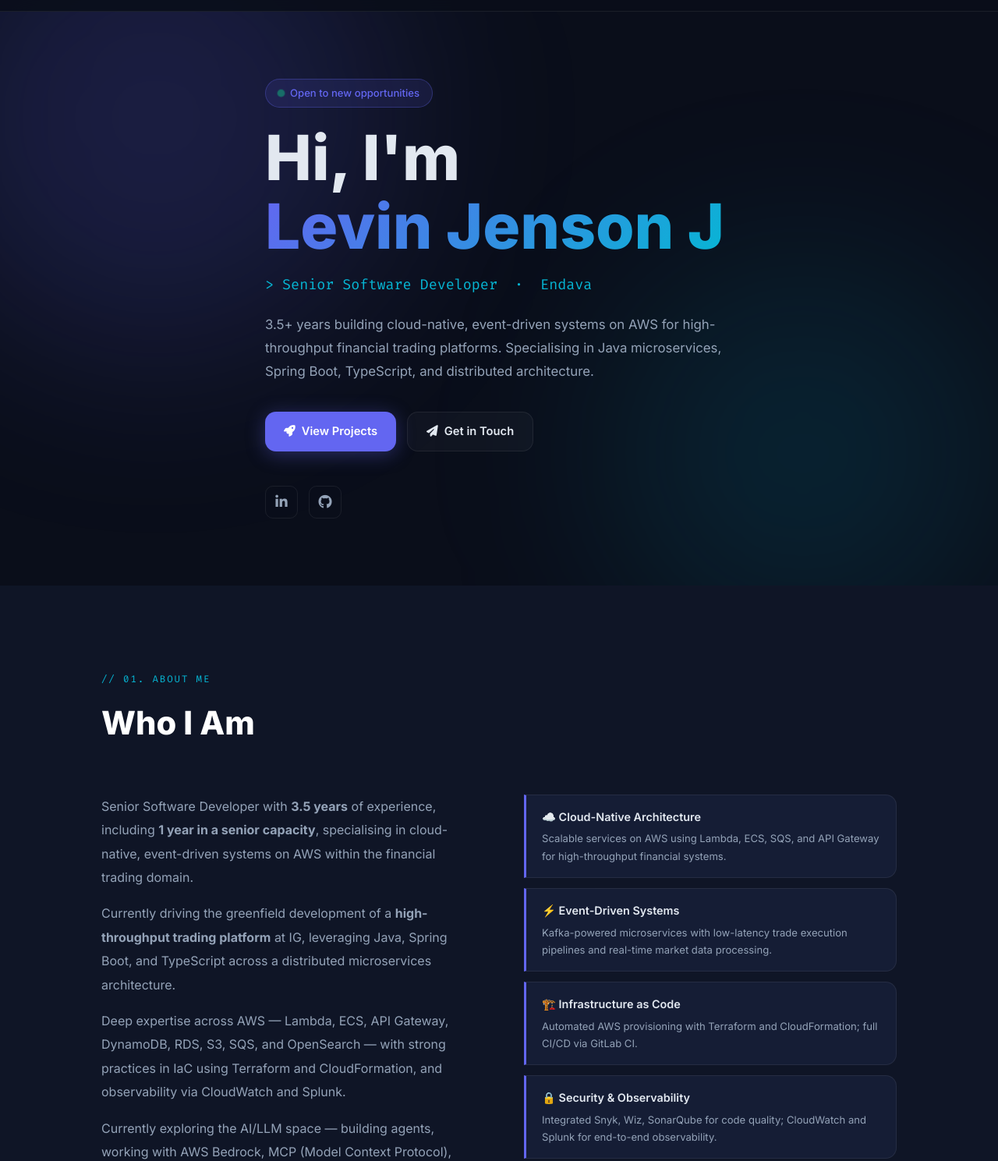
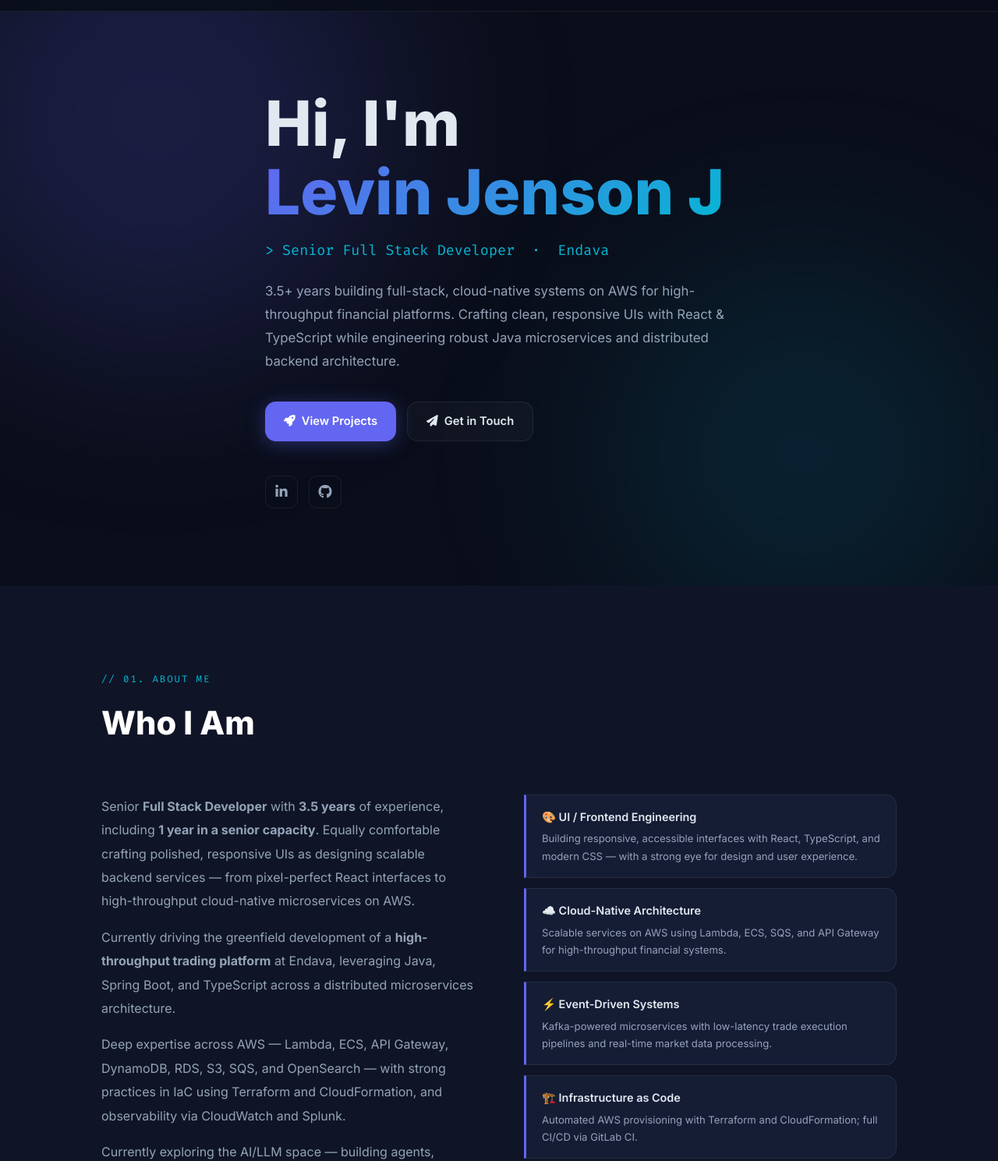
Before and after one commit to LevinJenson/portfolio, a plain HTML site: page index.html in a window 1280 px wide. Shown: the part 49-1538 px from the top of the page at 78% size. Drawn offline with nearby package versions, Linux system fonts and the light colour scheme.

Commit message:
Change title to Senior Full Stack Developer
Updated title and role description to reflect current position as a Senior Full Stack Developer. Enhanced the overview of skills and experience in the hero section.

```diff
--- a/index.html
+++ b/index.html
@@ -3,7 +3,7 @@
 <head>
   <meta charset="UTF-8" />
   <meta name="viewport" content="width=device-width, initial-scale=1.0" />
-  <title>Levin Jenson J — Senior Software Developer</title>
+  <title>Levin Jenson J — Senior Full Stack Developer</title>
 
   <!-- Fonts -->
   <link rel="preconnect" href="https://fonts.googleapis.com" />
@@ -58,18 +58,14 @@
     <div class="hero-glow glow-1"></div>
     <div class="hero-glow glow-2"></div>
     <div class="container">
-      <div class="hero-badge">
-        <span class="dot"></span>
-        Open to new opportunities
-      </div>
       <h1 class="hero-name">
         Hi, I'm<br /><span class="highlight">Levin Jenson J</span>
       </h1>
-      <p class="hero-title">&gt;&nbsp;Senior Software Developer &nbsp;·&nbsp; Endava</p>
+      <p class="hero-title">&gt;&nbsp;Senior Full Stack Developer &nbsp;·&nbsp; Endava</p>
       <p class="hero-desc">
-        3.5+ years building cloud-native, event-driven systems on AWS for high-throughput
-        financial trading platforms. Specialising in Java microservices, Spring Boot, TypeScript,
-        and distributed architecture.
+        3.5+ years building full-stack, cloud-native systems on AWS for high-throughput financial
+        platforms. Crafting clean, responsive UIs with React &amp; TypeScript while engineering
+        robust Java microservices and distributed backend architecture.
       </p>
       <div class="hero-btns">
         <a href="#projects" class="btn btn-primary"><i class="fa-solid fa-rocket"></i>View Projects</a>
@@ -94,12 +90,13 @@
       <div class="about-grid">
 
         <div class="about-text fade-up">
-          <p>Senior Software Developer with <strong>3.5 years</strong> of experience, including
-          <strong>1 year in a senior capacity</strong>, specialising in cloud-native, event-driven
-          systems on AWS within the financial trading domain.</p>
+          <p>Senior <strong>Full Stack Developer</strong> with <strong>3.5 years</strong> of experience,
+          including <strong>1 year in a senior capacity</strong>. Equally comfortable crafting
+          polished, responsive UIs as designing scalable backend services — from pixel-perfect
+          React interfaces to high-throughput cloud-native microservices on AWS.</p>
           <p>Currently driving the greenfield development of a <strong>high-throughput trading
-          platform</strong> at IG, leveraging Java, Spring Boot, and TypeScript across a distributed
-          microservices architecture.</p>
+          platform</strong> at Endava, leveraging Java, Spring Boot, and TypeScript across a
+          distributed microservices architecture.</p>
           <p>Deep expertise across AWS — Lambda, ECS, API Gateway, DynamoDB, RDS, S3, SQS, and
           OpenSearch — with strong practices in IaC using Terraform and CloudFormation, and
           observability via CloudWatch and Splunk.</p>
@@ -123,6 +120,10 @@
         </div>
 
         <div class="about-highlights fade-up">
+          <div class="highlight-card">
+            <h4>🎨 UI / Frontend Engineering</h4>
+            <p>Building responsive, accessible interfaces with React, TypeScript, and modern CSS — with a strong eye for design and user experience.</p>
+          </div>
           <div class="highlight-card">
             <h4>☁️ Cloud-Native Architecture</h4>
             <p>Scalable services on AWS using Lambda, ECS, SQS, and API Gateway for high-throughput financial systems.</p>
@@ -228,24 +229,24 @@
       <h2 class="section-title">Skills &amp; Technologies</h2>
       <div class="skills-grid">
 
-        <div class="skill-category fade-up">
-          <h3>Languages</h3>
+<div class="skill-category fade-up">
+          <h3>Frontend</h3>
           <div class="skill-icons">
-            <div class="skill-chip"><i class="devicon-java-plain i-java"></i>Java</div>
+            <div class="skill-chip"><i class="devicon-react-original i-react"></i>ReactJS</div>
             <div class="skill-chip"><i class="devicon-typescript-plain i-ts"></i>TypeScript</div>
             <div class="skill-chip"><i class="devicon-javascript-plain i-js"></i>JavaScript</div>
             <div class="skill-chip"><i class="devicon-html5-plain i-html5"></i>HTML5</div>
             <div class="skill-chip"><i class="devicon-css3-plain i-css3"></i>CSS3</div>
+            <div class="skill-chip"><i class="devicon-graphql-plain i-graphql"></i>GraphQL</div>
           </div>
         </div>
 
         <div class="skill-category fade-up">
-          <h3>Frameworks &amp; Libraries</h3>
+          <h3>Backend</h3>
           <div class="skill-icons">
             <div class="skill-chip"><i class="devicon-spring-plain i-spring"></i>Spring Boot</div>
-            <div class="skill-chip"><i class="devicon-react-original i-react"></i>ReactJS</div>
+            <div class="skill-chip"><i class="devicon-java-plain i-java"></i>Java</div>
             <div class="skill-chip"><i class="devicon-nodejs-plain i-node"></i>Node.js</div>
-            <div class="skill-chip"><i class="devicon-graphql-plain i-graphql"></i>GraphQL</div>
           </div>
         </div>
 
```
